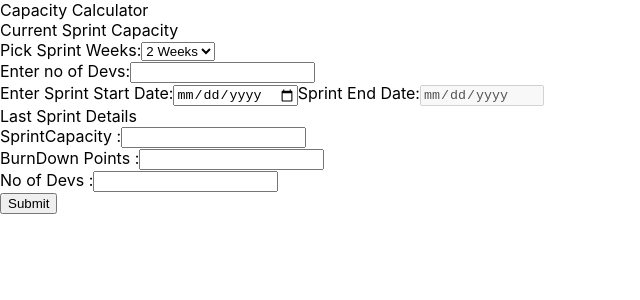
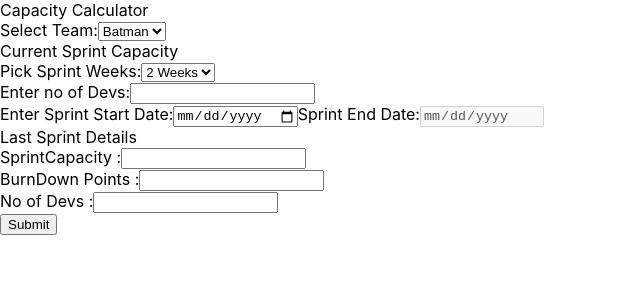
Before and after one commit to bgozneli/capacity-calculator, a React (Create React App) app: page / in a window 1280 px wide. Shown: the top 300 px of the page, without its empty margins (0-640 px from the left). Built offline with nearby package versions, Linux system fonts and the light colour scheme.

Commit message:
add select team

```diff
--- a/src/App.js
+++ b/src/App.js
@@ -25,7 +25,10 @@ function App() {
   const [lastSprintCapacity, setlastSprintCapacity] = useState('');
   const [lastSprintBurnDownPoints, setLastSprintBurnDownPoints] = useState('');
   const [lastSprintNoOfDevs, setLastSprintNoOfDevs] = useState('');
+  let [visible, setVisible] = useState(true);
 
+  // visible = true;
+  const [team, setTeam] = useState('Batman');
 
   noOfsprintWeeks = '2';
 
@@ -49,11 +52,29 @@ function App() {
     sprintEndDate = endDate;
   }
 
+  const checkIfHistoricalDataExist = (team)=> {
+    console.log(`team value ${team}`);
+    if(team === 'Joker') {
+      setVisible(false)
+    }else {
+      setVisible(true)
+    }
+  }
+
 
   return (
     <form onSubmit={handleSubmit}>
       <div>
       <label>Capacity Calculator</label>
+      </div>
+      <div>
+      <label htmlFor="team">
+          Select Team:
+          <select id="team" value={team} onChange={(e)=>{ setTeam(e.target.value); checkIfHistoricalDataExist(e.target.value)}}>
+            <option value="Batman">Batman</option>
+            <option value="Joker">Joker</option>
+          </select>
+        </label>
       </div>
       <div>
       <label>Current Sprint Capacity</label>
@@ -93,7 +114,7 @@ function App() {
         />
       </label>
       </div>
-      <div>
+      <div style={{ display: visible ? "block" : "none" }}>
         Last Sprint Details
         <br></br>
         <label htmlFor="PreviousSprintCapacity">
```
